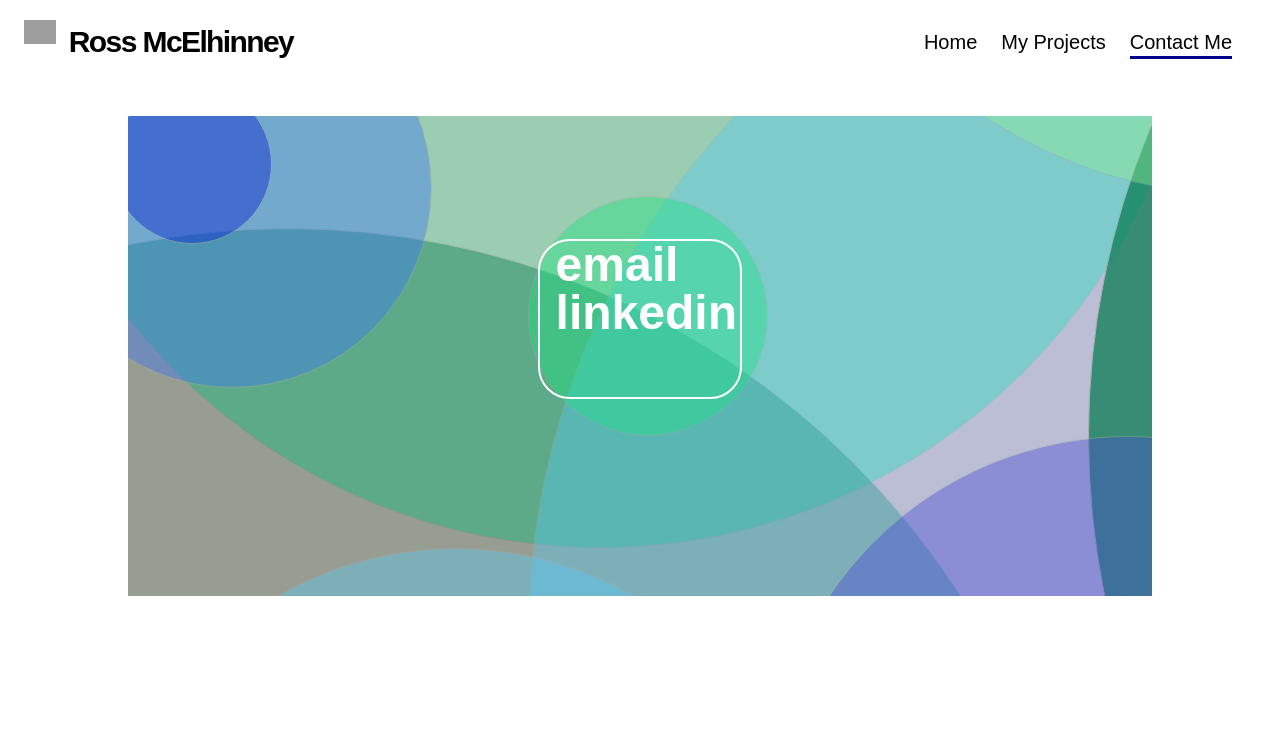
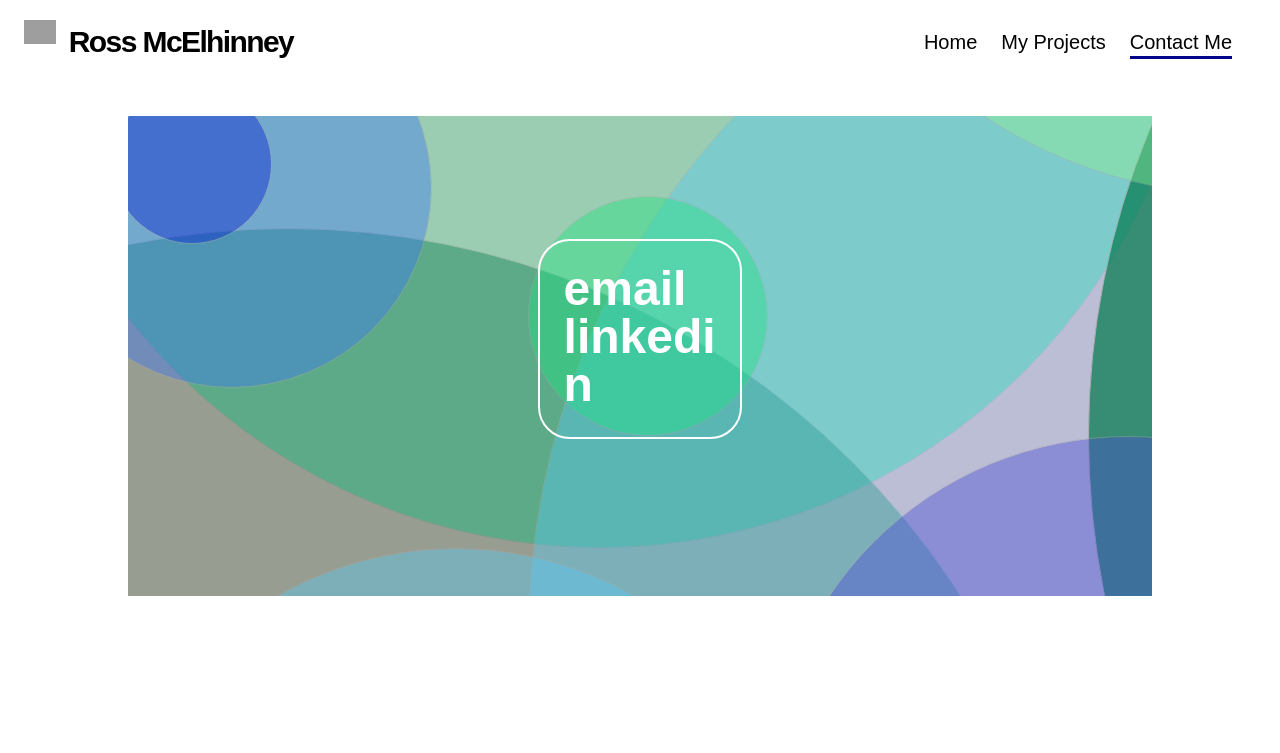
Before and after one commit to rossmcel/ross-mcelhinney-website, a React (Create React App) app: page /Contact in a window 1280 px wide. Shown: the top 753 px of the page. Built offline with nearby package versions, Linux system fonts and the light colour scheme; grey boxes are pictures that could not be loaded.

Commit message:
Slightly Adjust Padding of Contact Heading Titles

```diff
--- a/src/shared/components/dynamic-title-section/dynamicTitleSection.tsx
+++ b/src/shared/components/dynamic-title-section/dynamicTitleSection.tsx
@@ -22,12 +22,14 @@ export const DynamicTitleSection: React.FC = () => {
           mr="auto"
           mt="12%"
           minW="20%"
-          minH="10rem"
+          minH="12.5rem"
           maxW="20%"
-          maxH="10rem"
+          maxH="12.5rem"
           border="2px solid white"
           borderRadius="2rem"
-          pl="1rem"
+          pl="1.5rem"
+          pt="1.5rem"
+          pb="1.5rem"
         >
           <Box>
             <ScrollAnimation
```
